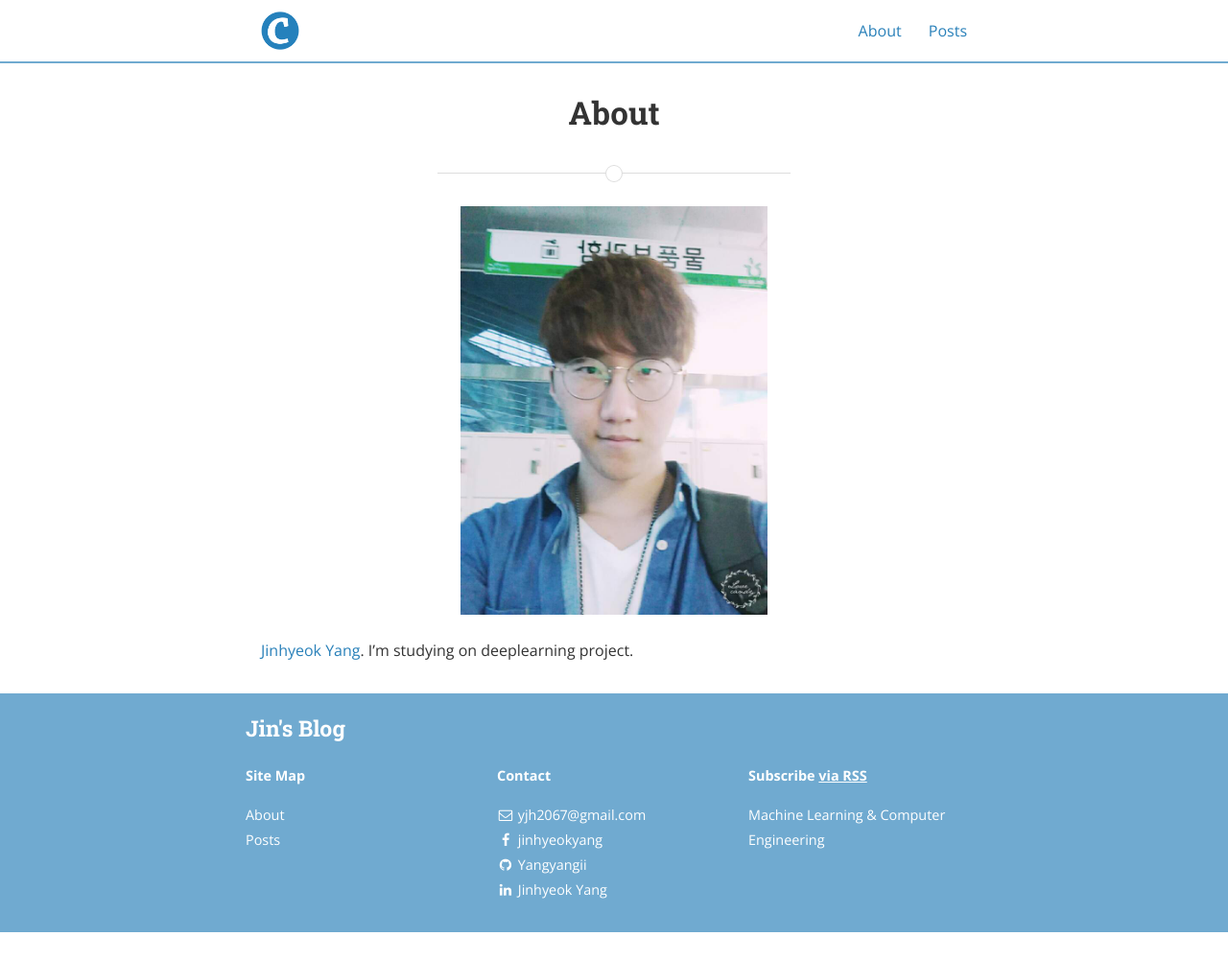
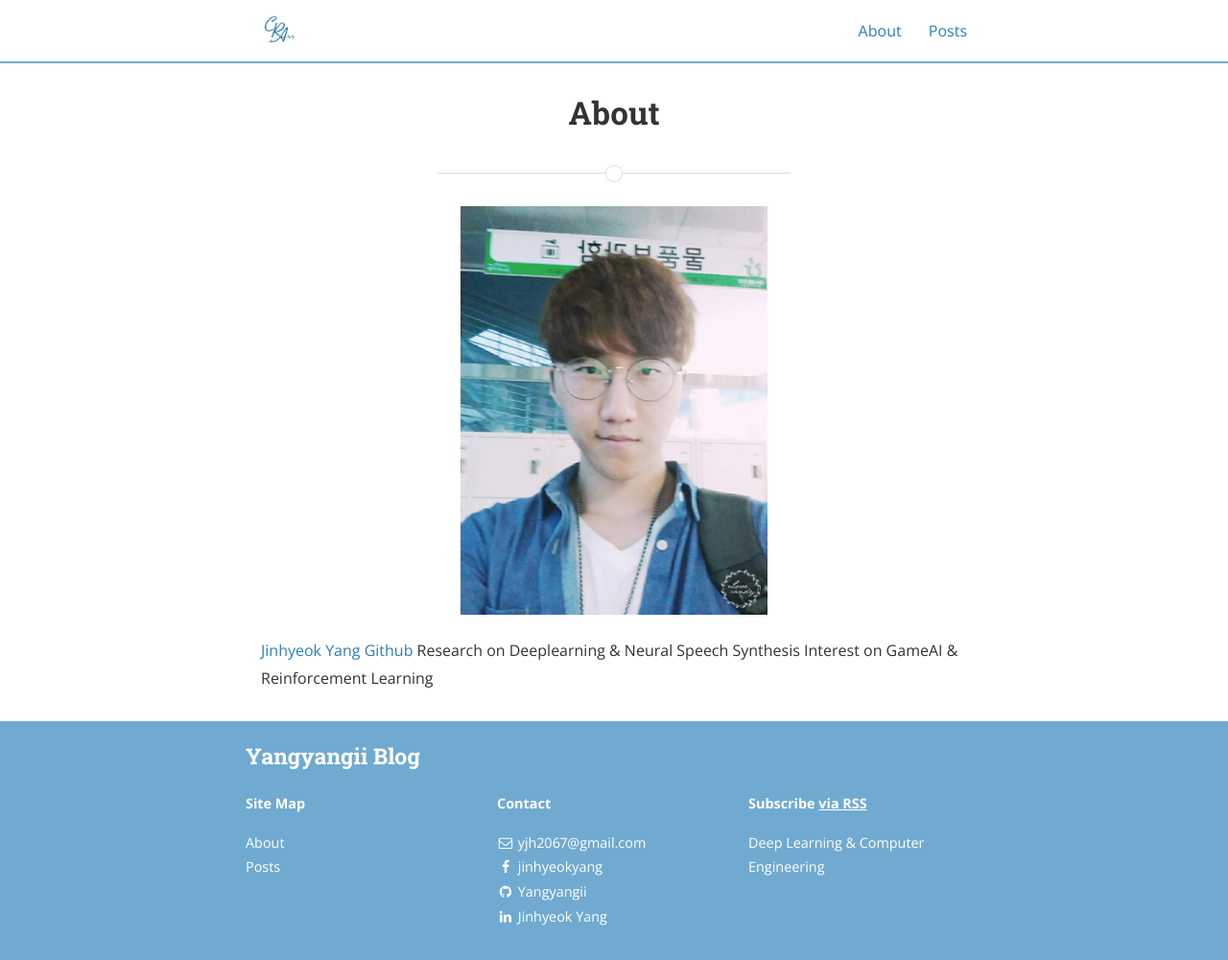
Before and after one commit to Yangyangii/Yangyangii.github.io, a Jekyll site: the page built from about.md, in a window 1280 px wide. Shown: the whole page at 96% size. Built offline with Jekyll 4.4.1, drawn with Linux system fonts in a browser that asks for light colours; nearby versions of some CDN libraries; before the commit the page ends 972 px from its top, so only the background shows below that.

Commit message:
Modified main

```diff
--- a/_config.yml
+++ b/_config.yml
@@ -9,12 +9,12 @@ exclude:
   - "/vendor/"
 
 # Site settings
-title: Jin's Blog
-subtitle: "Machine Learning & Computer Engineering blog"
+title: Yangyangii Blog
+subtitle: "Deep Learning & Computer Engineering Blog"
 email: yjh2067@gmail.com
 name: Jinhyeok Yang
 description: >
-  Machine Learning & Computer Engineering
+  Deep Learning & Computer Engineering
 # Base URL of site (i.e. /blog). It should always start with a slash,
 # and never end with a slash. Set it to a blank value if hosting at the
 # root of your server.
@@ -51,14 +51,17 @@ descriptions:
   - cat: jekyll
     desc: "Posts describing Jekyll setup techniques."
 
-  - cat: Machine Learning
-    desc: "Just some placeholder posts, lorem ipsum and the rest."
+  - cat: Reinforcement_Learning
+    desc: "Deep interest"
+
+  - cat: Speech_Synthesis
+    desc: "My main research projects"
 
   - cat: R
-    desc: "Just some placeholder posts, lorem ipsum and the rest."
+    desc: "Just some statistics and R posts for my study"
 
   - cat: Spark
-    desc: "Just some placeholder posts, lorem ipsum and the rest."
+    desc: "Posts describing Hadoop ecosystem techniques during government support projects."
 
 # Social icons and sharing options
 #
--- a/about.md
+++ b/about.md
@@ -6,7 +6,11 @@ permalink: /about/
 
 <img src="{{ site.baseurl }}/assets/profile-placeholder.gif" title="Profile Picture" class="profile">
 
-[Jinhyeok Yang][myhome]. I'm studying on deeplearning project.
+[Jinhyeok Yang][myhome]
+[Github][mygithub]
+Research on Deeplearning & Neural Speech Synthesis
+Interest on GameAI & Reinforcement Learning
+
 
 [mygithub]: https://github.com/Yangyangii
 [myhome]: https://yangyangii.github.io
```
Also changed, not shown: assets/logo.png, assets/origin_logo.png (added).
